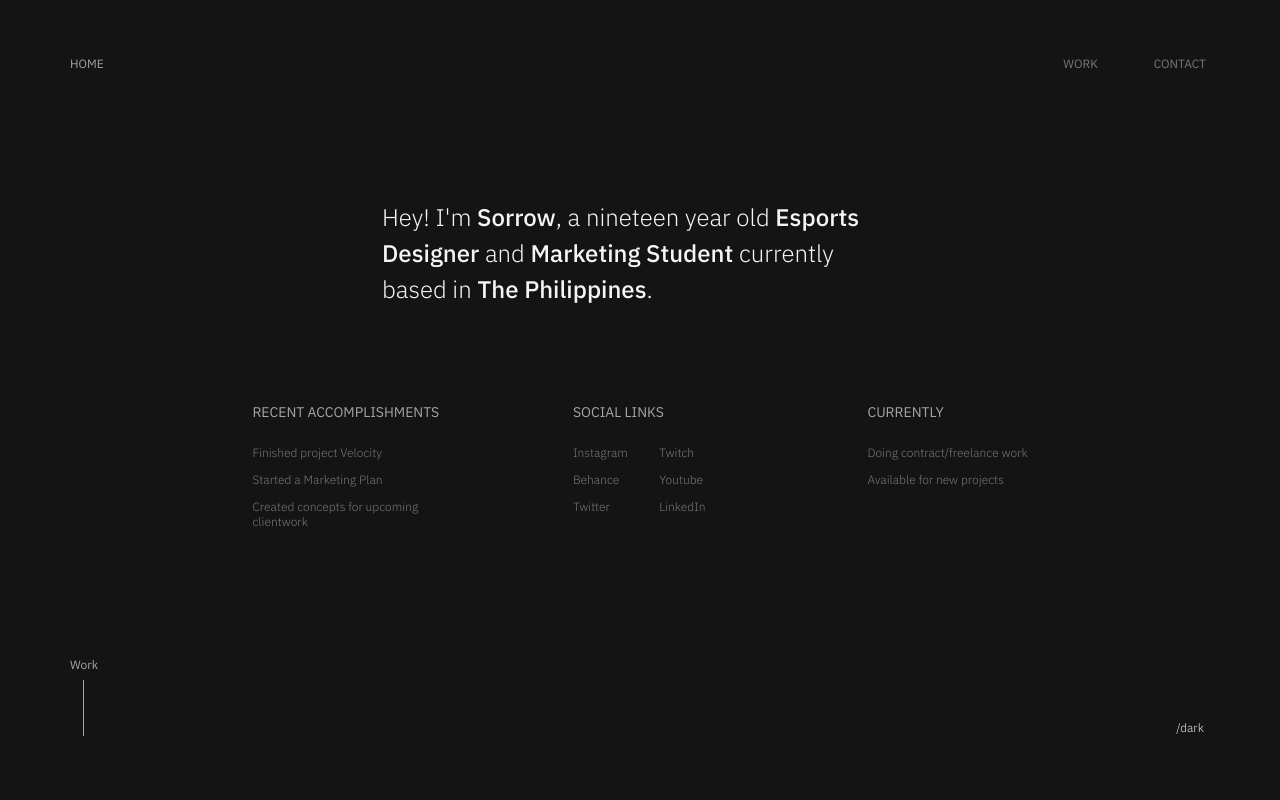
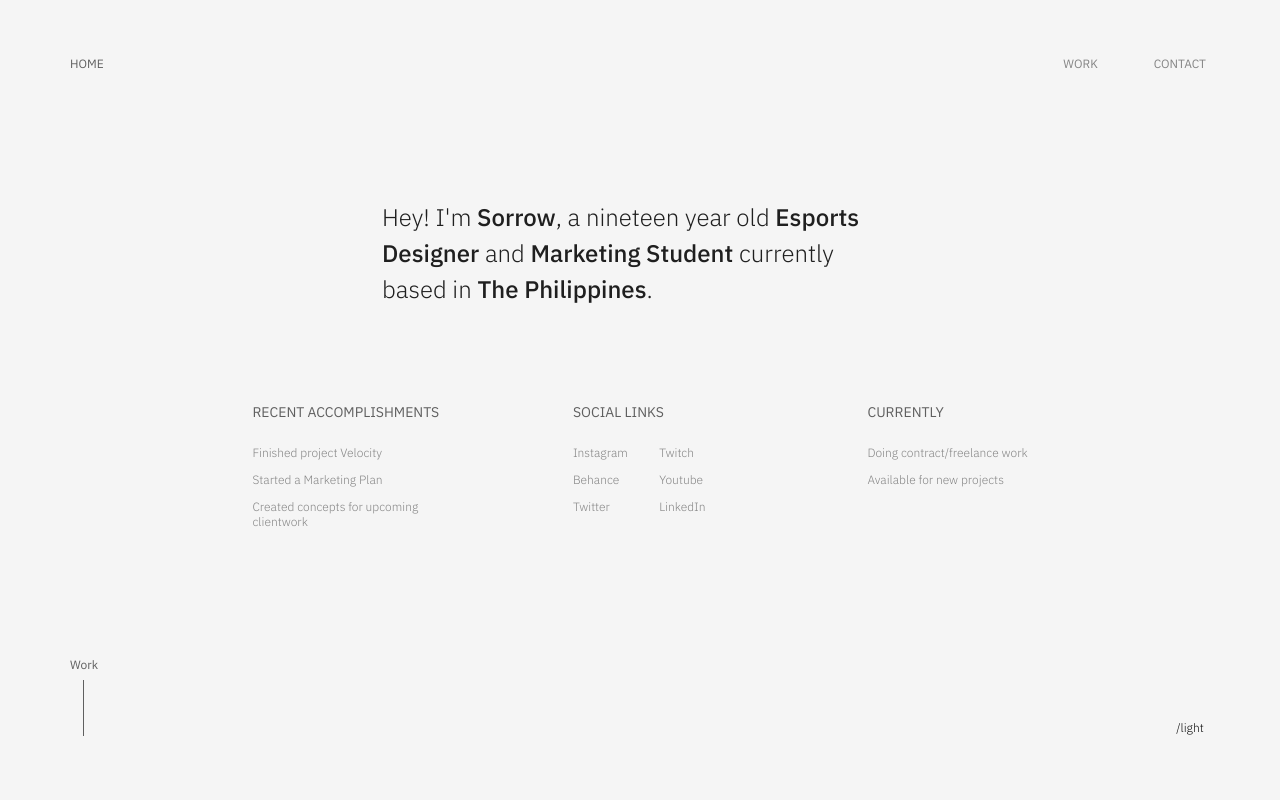
Before and after one commit to SorrowGuerrero/MyPort, a Next.js app: page / in a window 1280 px wide. Shown: the top 800 px of the page. Built offline with nearby package versions, Linux system fonts and the light colour scheme.

Commit message:
light mode

```diff
--- a/data.js
+++ b/data.js
@@ -108,5 +108,5 @@ export default {
   ],
 
   // available options:- light, dark, auto
-  theme: "dark",
+  theme: "light",
 };
```
